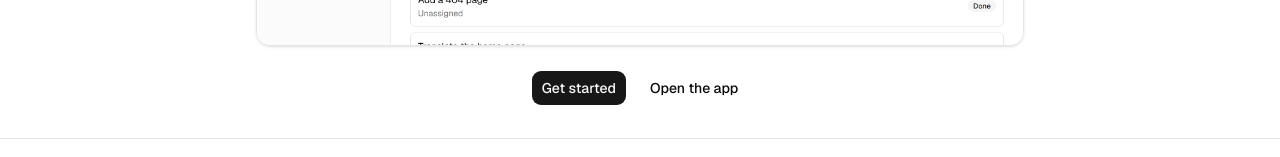
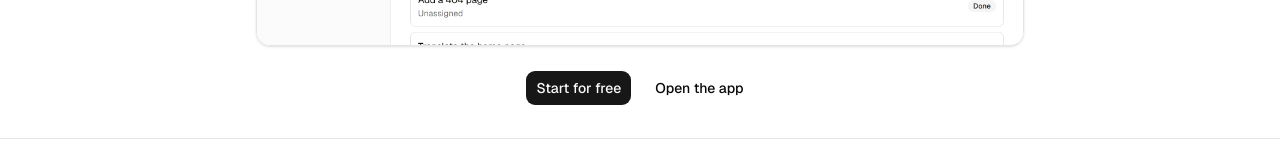
Before and after one commit to morfidon/shipboard, a Next.js app: page / in a window 1280 px wide. Shown: the part 684-841 px from the top of the page. Built offline with nearby package versions, Linux system fonts and the light colour scheme.

Commit message:
Say Start for free on the home page

```diff
--- a/app/(marketing)/page.tsx
+++ b/app/(marketing)/page.tsx
@@ -19,7 +19,7 @@ export default function Home() {
       />
       <div className="flex gap-3">
         <Link href="/sign-up" className={buttonVariants({ size: "lg" })}>
-          Get started
+          Start for free
         </Link>
         <Link
           href="/dashboard"
```
